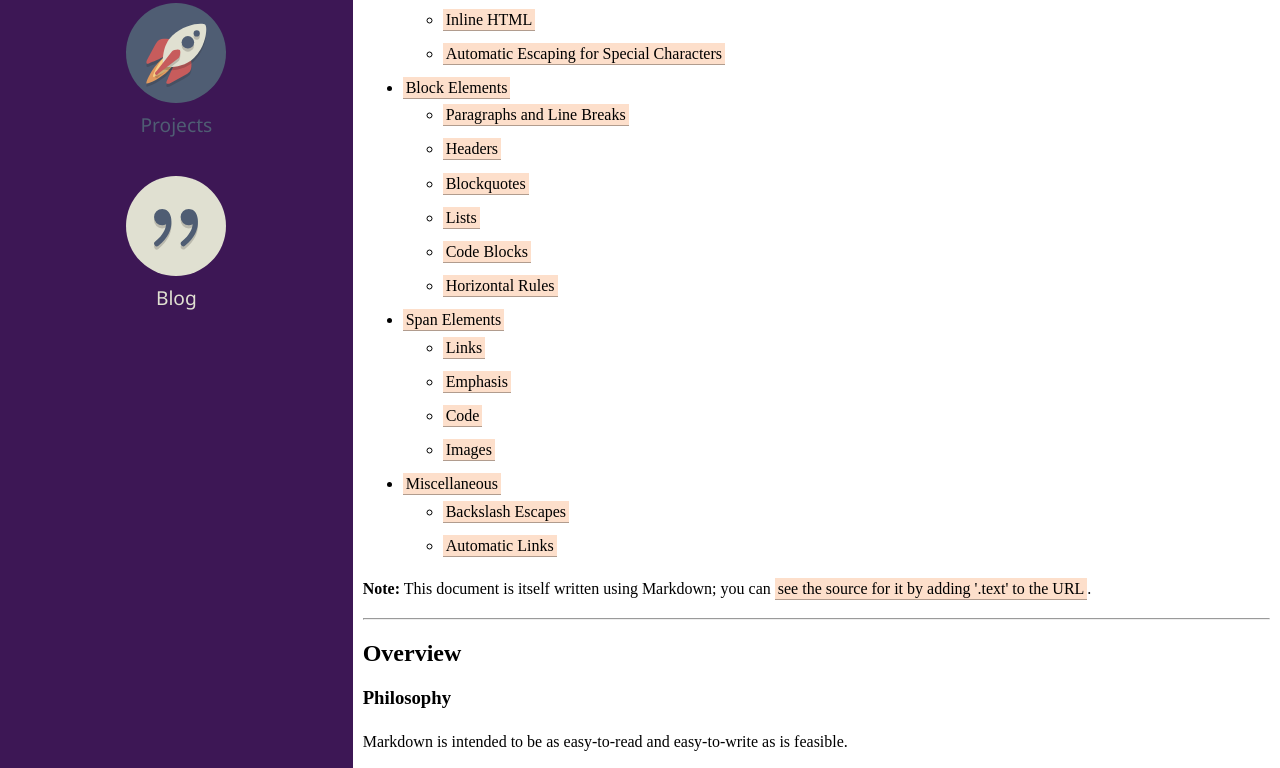
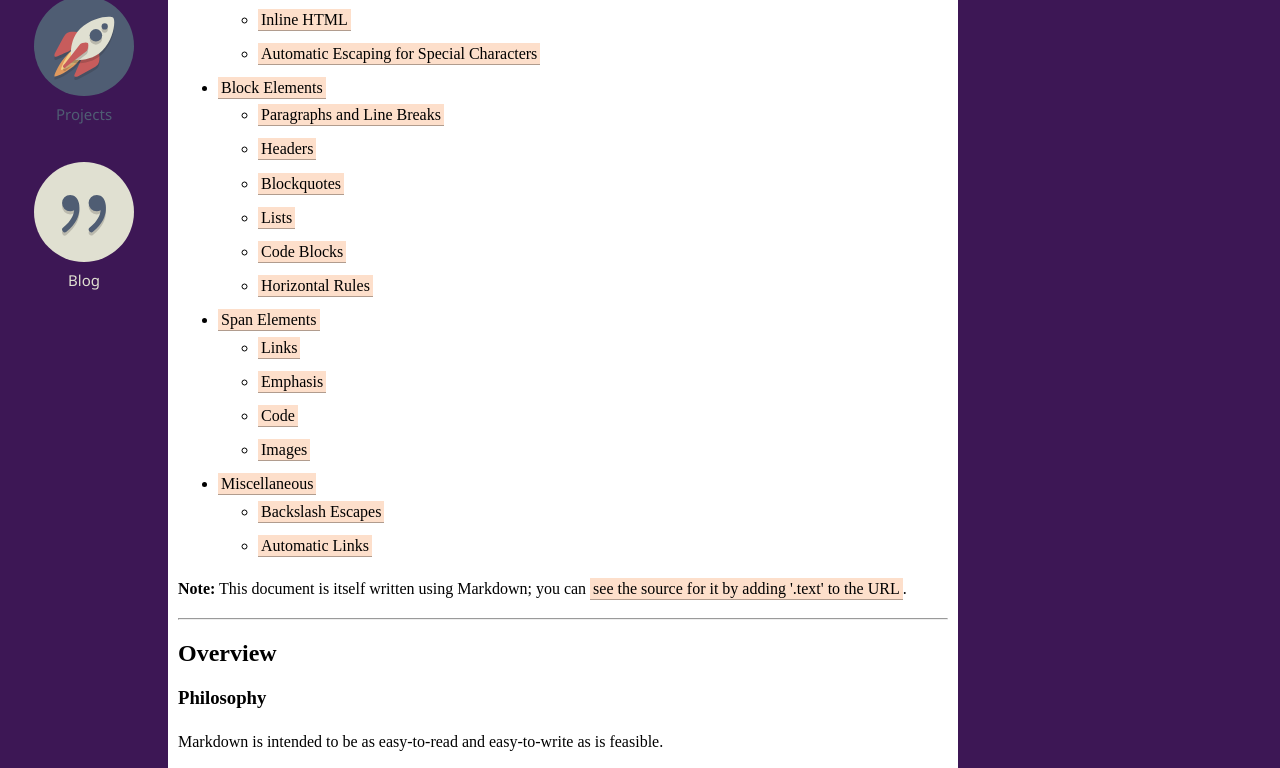
Before and after one commit to Mathspy/mathspy-me, a Gatsby site: page /blog/test/ in a window 1280 px wide. Shown: the part 204-972 px from the top of the page. Built offline with nearby package versions, Linux system fonts and the light colour scheme; Gatsby itself is replaced by a stand-in of ours; some packages are replaced by stand-ins of ours.

Commit message:
Footer / Sidebar initial implementation (#3)
* Added storybook background addon

* FooterLinks component

* Inital Footer implementation!

* Implemented Footer's wrapper using StaticQuery

* Updated styling based on Footer's addition to look overall better

* Do not include currently viewed blog in footer

- Updated Layout to allow being passed a pathname which in turn it passes to Footer
- Footer will now filter pages by pathname passed to it and remove current page if found
- Updated BlogPost to pass pathname to Layout
- Updated all tests accordingly and created new tests

```diff
--- a/package.json
+++ b/package.json
@@ -42,6 +42,7 @@
     "@babel/preset-react": "^7.0.0-beta.55",
     "@babel/runtime": "^7.0.0-beta.55",
     "@storybook/addon-actions": "^4.0.0-alpha.14",
+    "@storybook/addon-backgrounds": "^4.0.0-alpha.15",
     "@storybook/addon-links": "^4.0.0-alpha.14",
     "@storybook/addon-viewport": "^4.0.0-alpha.14",
     "@storybook/addons": "^4.0.0-alpha.14",
--- /dev/null
+++ b/src/components/Footer/Footer.js
@@ -0,0 +1,47 @@
+import React from "react";
+
+import { css } from "emotion";
+
+import FooterLink from "./FooterLink";
+
+const Footer = ({ links }) => (
+  <div className={containerStyle}>
+    <h2>Other recordings of my adventures:</h2>
+    <div className={wrapperStyle}>
+      {links.map(link => (
+        <FooterLink key={link.id} to={link.url} text={link.text} />
+      ))}
+    </div>
+  </div>
+);
+
+const containerStyle = css`
+  background-color: #3d1755;
+  padding: 7px;
+
+  h2 {
+    color: white;
+    margin: 10px 0;
+  }
+
+  @media (min-width: 420px) {
+    padding: 12px;
+  }
+
+  @media (min-width: 900px) {
+    padding: 17px;
+    flex: 3;
+    max-width: 368px;
+  }
+`;
+
+const wrapperStyle = css`
+  padding-left: 20px;
+  border-left: solid 1px #e56a17;
+  a {
+    display: block;
+    margin-bottom: 8px;
+  }
+`;
+
+export default Footer;
--- /dev/null
+++ b/src/components/Footer/FooterLink.js
@@ -0,0 +1,21 @@
+import React from "react";
+import { Link } from "gatsby";
+
+import { css } from "emotion";
+
+const FooterLink = ({ text, to }) => (
+  <Link className={linkStyle} to={to}>
+    {text}
+  </Link>
+);
+
+const linkStyle = css`
+  color: white;
+  text-decoration: none;
+
+  &:hover {
+    color: #e56a17;
+  }
+`;
+
+export default FooterLink;
--- /dev/null
+++ b/src/components/Footer/index.js
@@ -0,0 +1,45 @@
+import React from "react";
+import { StaticQuery, graphql } from "gatsby";
+
+import Footer from "./Footer";
+
+export default ({ pathname }) => {
+  return (
+    <StaticQuery
+      query={graphql`
+        query {
+          allMarkdownRemark(
+            sort: { fields: [frontmatter___date], order: DESC }
+            limit: 4
+          ) {
+            edges {
+              node {
+                id
+                frontmatter {
+                  title
+                }
+                fields {
+                  slug
+                }
+              }
+            }
+          }
+        }
+      `}
+      render={data => {
+        const edges = data.allMarkdownRemark.edges
+          .filter(edge => edge.node.fields.slug !== pathname)
+          .slice(0, 3);
+        return (
+          <Footer
+            links={edges.map(edge => ({
+              id: edge.node.id,
+              text: edge.node.frontmatter.title,
+              url: edge.node.fields.slug,
+            }))}
+          />
+        );
+      }}
+    />
+  );
+};
--- a/src/components/Layout/Layout.js
+++ b/src/components/Layout/Layout.js
@@ -3,12 +3,13 @@ import { css } from "emotion";
 import Helmet from "react-helmet";
 
 import NavBar from "../NavBar";
+import Footer from "../Footer";
 
 import MathspyIcon from "../static/MathspyIcon";
 import ProjectsIcon from "../static/ProjectsIcon";
 import BlogIcon from "../static/BlogIcon";
 
-const Layout = ({ data, children }) => (
+const Layout = ({ data, children, pathname }) => (
   <>
     <Helmet
       title={data.site.siteMetadata.title}
@@ -17,7 +18,8 @@ const Layout = ({ data, children }) => (
         { name: "keywords", content: "mathspy, blog" },
       ]}
     />
-    <div className={layoutStyles}>
+    <div className={outterLayoutStyles}>
+      <div className={innerLayoutStyles}>
         <NavBar>
           <MathspyIcon />
           <ProjectsIcon />
@@ -25,15 +27,31 @@ const Layout = ({ data, children }) => (
         </NavBar>
         <div className={contentStyles}>{children}</div>
       </div>
+      <Footer pathname={pathname} />
+    </div>
   </>
 );
 
-const layoutStyles = css`
+const innerLayoutStyles = css`
+  display: flex;
+  flex-direction: column;
+  flex: 10;
+
+  @media (min-width: 600px) {
+    flex-direction: row;
+  }
+`;
+
+const outterLayoutStyles = css`
   display: flex;
   flex-direction: column;
   min-height: 100vh;
 
   @media (min-width: 420px) {
+    justify-content: space-between;
+  }
+
+  @media (min-width: 900px) {
     flex-direction: row;
   }
 `;
--- a/src/components/Layout/index.js
+++ b/src/components/Layout/index.js
@@ -7,7 +7,7 @@ import "../../css/index.js";
 
 import InnerLayout from "./Layout";
 
-const Layout = ({ children, data }) => (
+const Layout = props => (
   <StaticQuery
     query={graphql`
       query SiteTitleQuery {
@@ -18,7 +18,7 @@ const Layout = ({ children, data }) => (
         }
       }
     `}
-    render={data => <InnerLayout data={data}>{children}</InnerLayout>}
+    render={data => <InnerLayout data={data} {...props} />}
   />
 );
 
--- a/src/components/NavBar.js
+++ b/src/components/NavBar.js
@@ -13,10 +13,9 @@ const containerStyle = css`
   justify-content: space-between;
   padding: 11px;
 
-  @media (min-width: 420px) {
+  @media (min-width: 600px) {
     justify-content: flex-start;
     padding: 10px;
-    flex: 2;
     flex-direction: column;
   }
 
--- a/src/components/NavIcon.js
+++ b/src/components/NavIcon.js
@@ -26,6 +26,11 @@ const containerStyle = css`
   }
 
   @media (min-width: 900px) {
+    width: 75px;
+    margin: 13px;
+  }
+
+  @media (min-width: 1200px) {
     width: 100px;
     margin: 17px;
   }
@@ -38,7 +43,11 @@ const titleStyle = css`
   text-align: center;
 
   @media (min-width: 420px) {
-    font-size: 1.5vw;
+    font-size: 10px;
+  }
+
+  @media (min-width: 900px) {
+    font-size: 15px;
   }
 `;
 
--- a/src/templates/BlogPost/index.js
+++ b/src/templates/BlogPost/index.js
@@ -4,10 +4,10 @@ import Layout from "../../components/Layout";
 
 import BlogPost from "./BlogPost";
 
-export default ({ data }) => {
+export default ({ data, location }) => {
   const { frontmatter, html } = data.markdownRemark;
   return (
-    <Layout>
+    <Layout pathname={location.pathname}>
       <BlogPost title={frontmatter.title} html={html} />
     </Layout>
   );
```
Also changed, not shown: src/components/Footer/__tests__/FooterLink.tests.js (added, +26 -0 lines), src/components/__tests__/Footer.test.js (added, +149 -0 lines), src/templates/__tests__/BlogPost.test.js (+18 -2 lines), stories/Footer.stories.js (added, +109 -0 lines), stories/FooterLink.stories.js (added, +25 -0 lines), .storybook/addons.js, 3 other files. Lines whose indentation alone changed are shown as unchanged.
